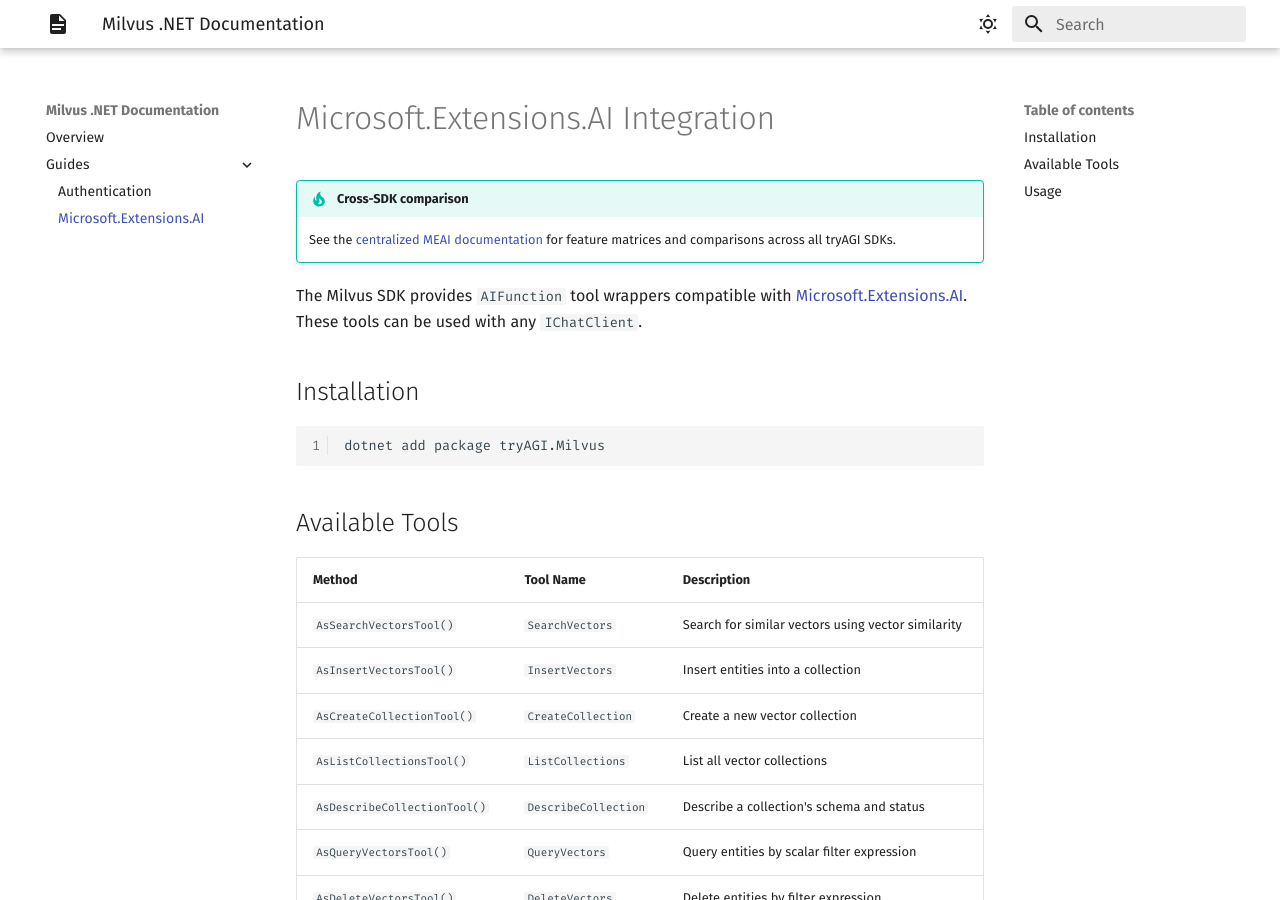
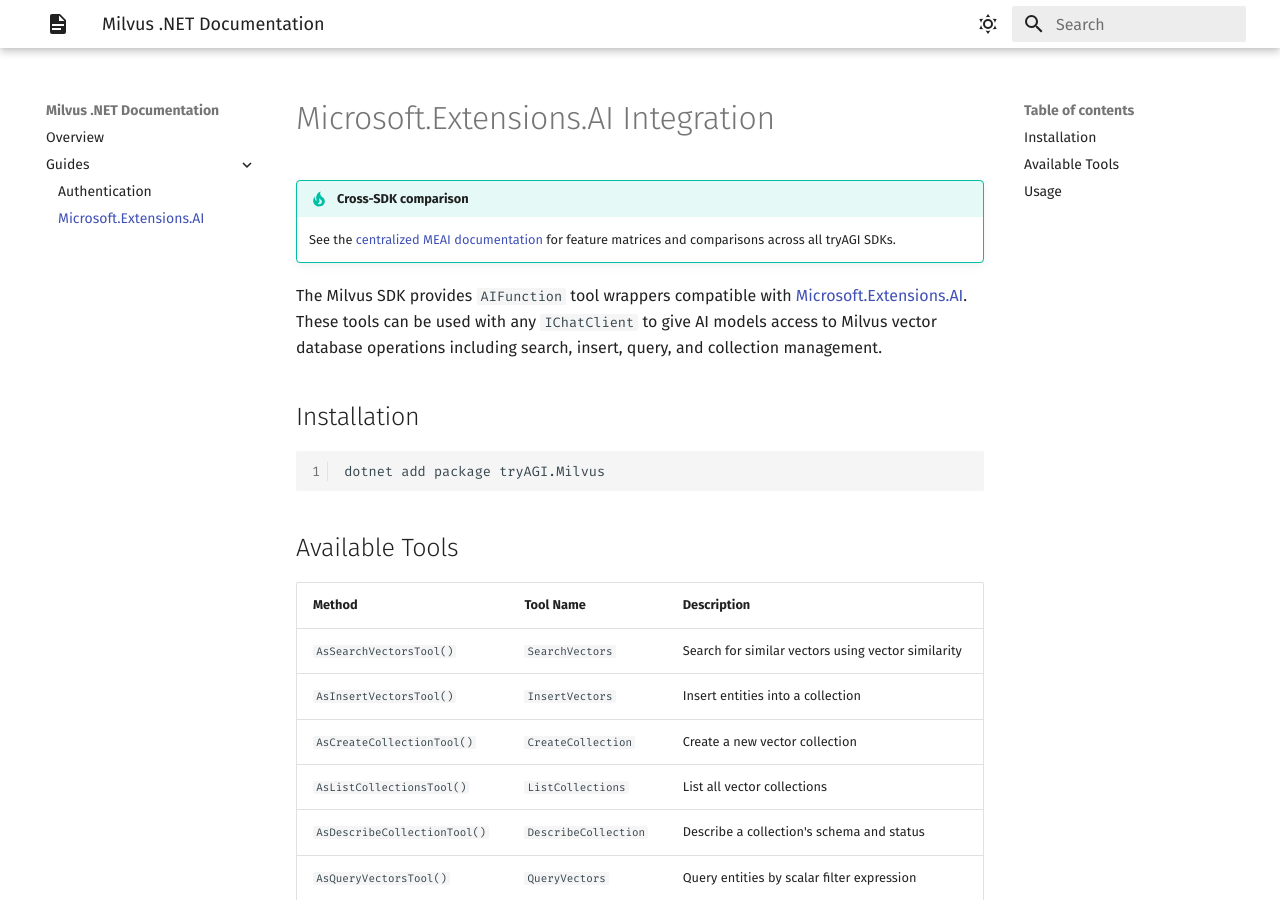
Before and after one commit to tryAGI/Milvus, an MkDocs documentation site: the page built from docs/guides/meai.md, in a window 1280 px wide and 900 px high. Built offline with MkDocs 1.6.1 and Material for MkDocs 9.7.7, drawn with Linux system fonts in a browser that asks for light colours; the version menu is left out.

Commit message:
Standardize MEAI guide intro text
Co-Authored-By: Claude Opus 4.6 <noreply@anthropic.com>

```diff
--- a/docs/guides/meai.md
+++ b/docs/guides/meai.md
@@ -3,7 +3,7 @@
 !!! tip "Cross-SDK comparison"
     See the [centralized MEAI documentation](https://tryagi.github.io/docs/meai/) for feature matrices and comparisons across all tryAGI SDKs.
 
-The Milvus SDK provides `AIFunction` tool wrappers compatible with [Microsoft.Extensions.AI](https://learn.microsoft.com/en-us/dotnet/ai/microsoft-extensions-ai). These tools can be used with any `IChatClient`.
+The Milvus SDK provides `AIFunction` tool wrappers compatible with [Microsoft.Extensions.AI](https://learn.microsoft.com/en-us/dotnet/ai/microsoft-extensions-ai). These tools can be used with any `IChatClient` to give AI models access to Milvus vector database operations including search, insert, query, and collection management.
 
 ## Installation
 
```
